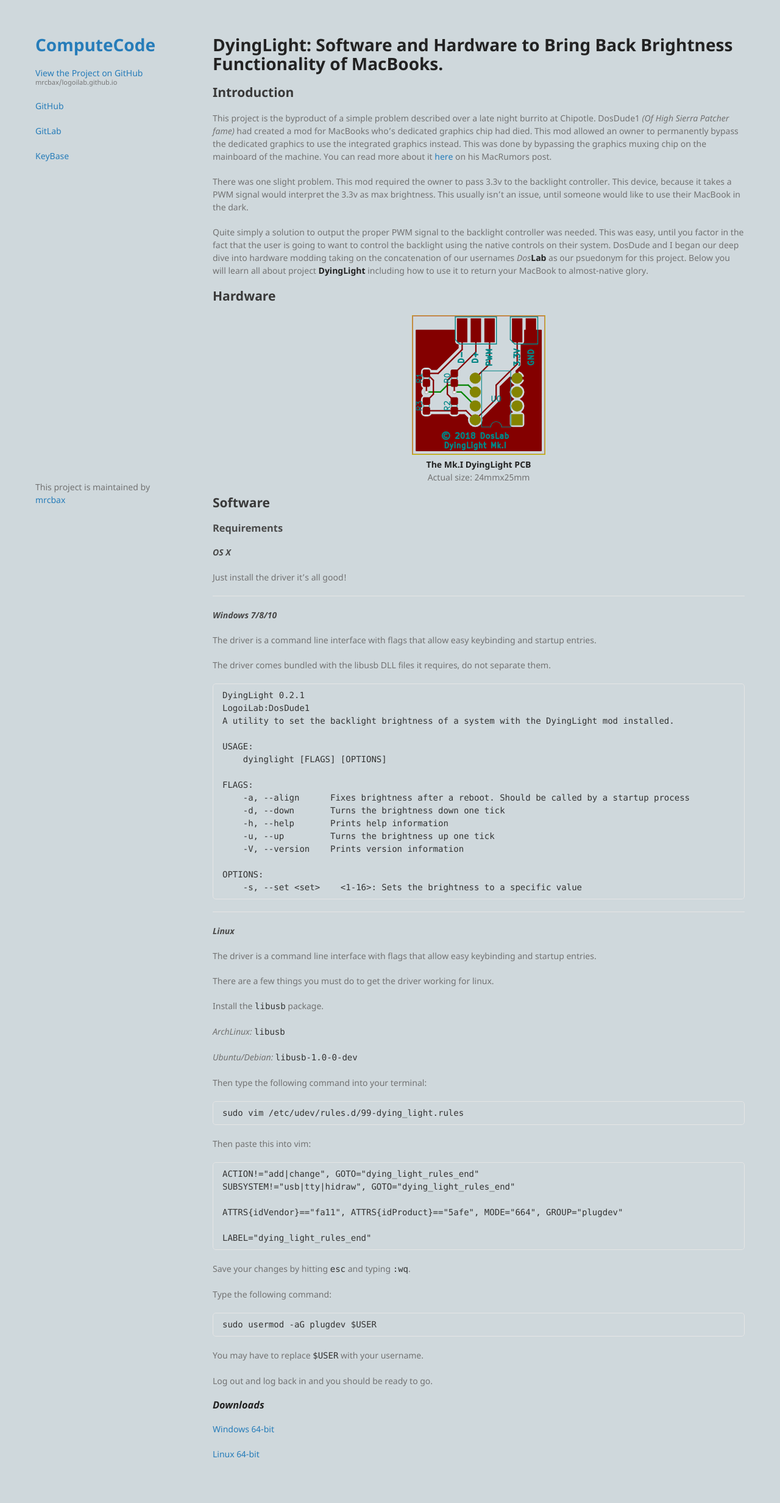
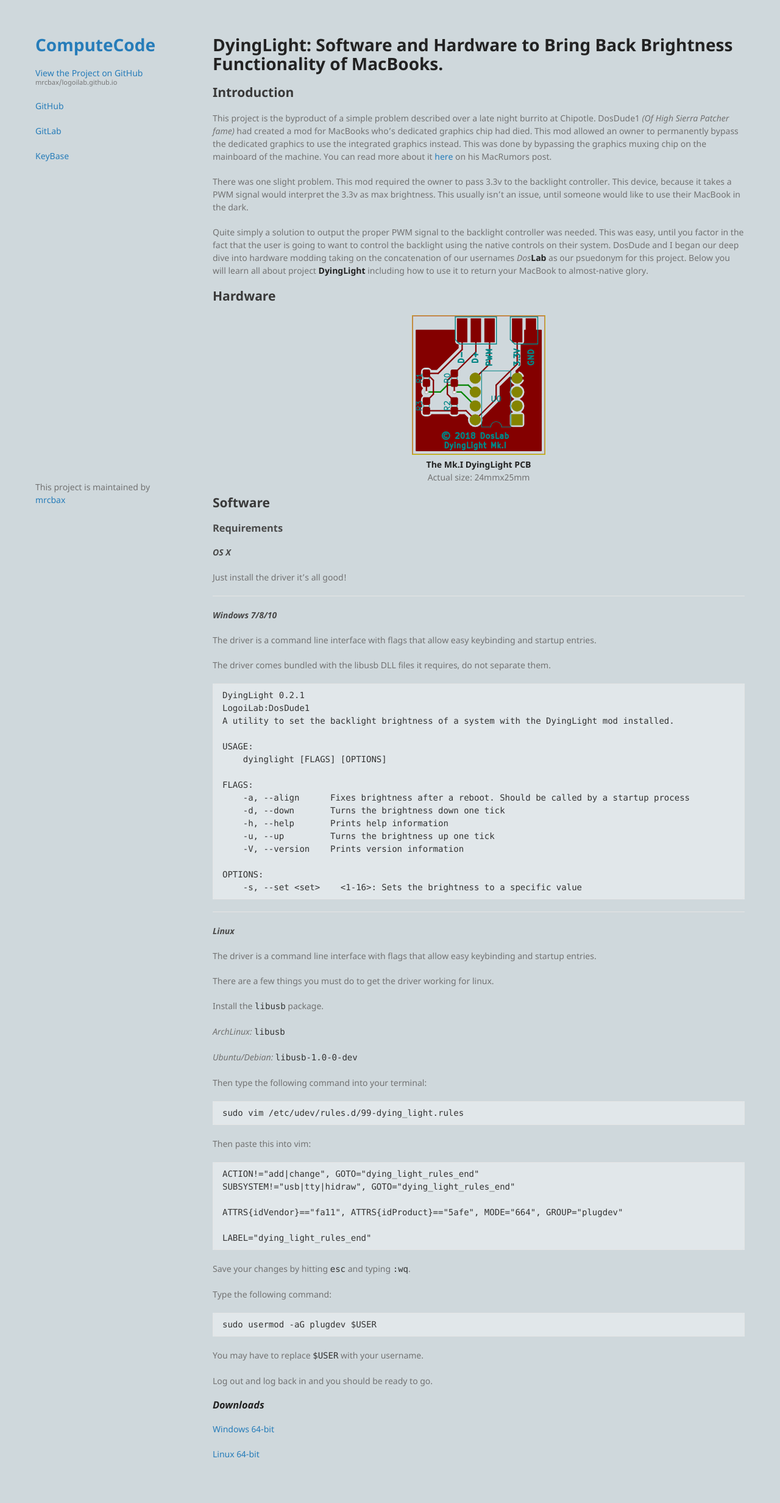
Before and after one commit to mrcbax/logoilab.github.io, a Jekyll site: the page built from DyingLight.md, in a window 1280 px wide. Shown: the whole page at 61% size. Built offline with Jekyll 4.4.1, drawn with Linux system fonts in a browser that asks for light colours; our own code applies the rules of GitHub Pages for plain Markdown files; the repository's description, which GitHub fills in, is left out.

Commit message:
better color

```diff
--- a/_sass/rouge-github.scss
+++ b/_sass/rouge-github.scss
@@ -205,5 +205,5 @@
   color: #bbbbbb;
 }
 .highlight {
-  background-color: #CFD8DC;
+  background-color: #e1e7ea;
 }
```
